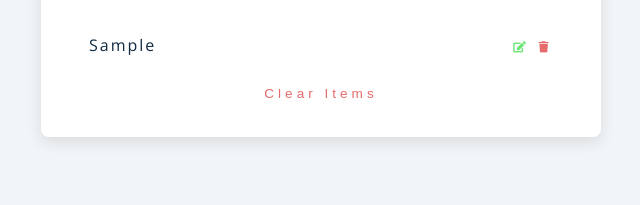
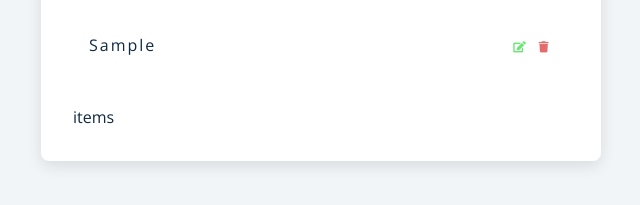
Before and after one commit to alokkumar0723/Grocery-Bud, a plain HTML site: page index.html in a window 1280 px wide. Both pictures are taken after typing "Sample" into the empty fields and a click on the button "Submit". Shown: the part 281-486 px from the top of the page, without its empty margins (319-959 px from the left). Drawn offline with nearby package versions, Linux system fonts and the light colour scheme.

Commit message:
first commit

```diff
--- a/index.html
+++ b/index.html
@@ -26,7 +26,7 @@
       <!-- list -->
       <div class="grocery-container">
         <div class="grocery-list"></div>
-        <button class="clear-btn">clear items</button>
+        <button class="clear-btn"></button>items</button>
       </div>
     </section>
     <!-- javascript -->
```
